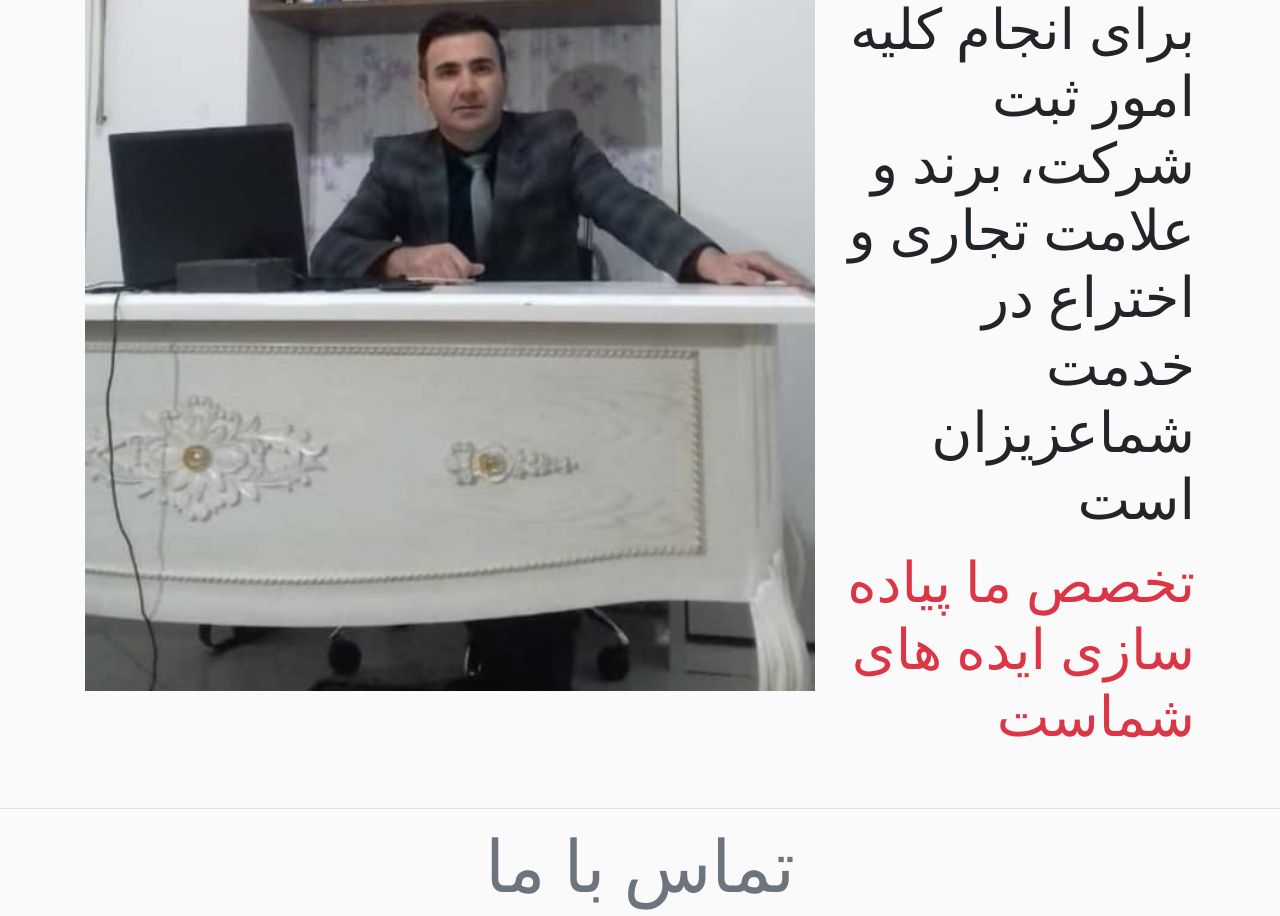
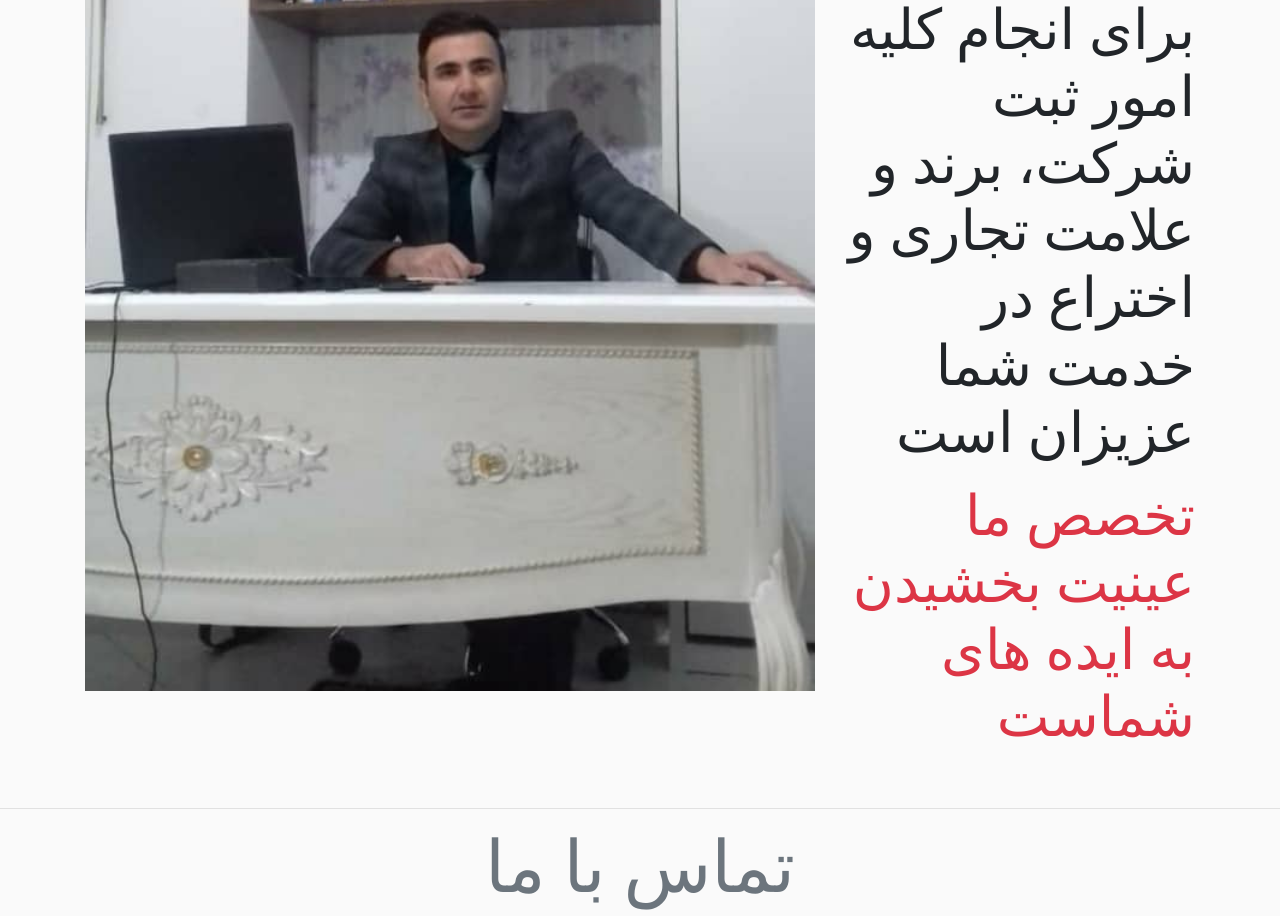
Before and after one commit to ayaghuti/firm-register, a plain HTML site: page index.html in a window 1280 px wide. Shown: the part 4080-4996 px from the top of the page. Drawn offline with nearby package versions, Linux system fonts and the light colour scheme; a web font is replaced by a local one.

Commit message:
Add changes

```diff
--- a/index.html
+++ b/index.html
@@ -262,9 +262,9 @@
             <p class="display-4 text-right">
               شرکت آفرینش فکری فراز با بیش از پنج سال تجربه، با مسئولیت محدود، با
               نمایندگی و مدیر عاملی مجید یاقوتی برای انجام کلیه امور ثبت شرکت، برند
-              و علامت تجاری و اختراع در خدمت شماعزیزان است
+              و علامت تجاری و اختراع در خدمت شما عزیزان است
             </p>
-            <p class="text-danger display-4 text-right">تخصص ما پیاده سازی ایده های شماست</p>
+            <p class="text-danger display-4 text-right">تخصص ما عینیت بخشیدن به ایده های شماست</p>
           </div>
         </div>
       </div>
```
